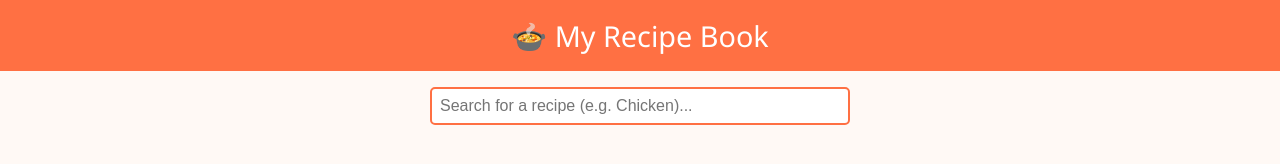
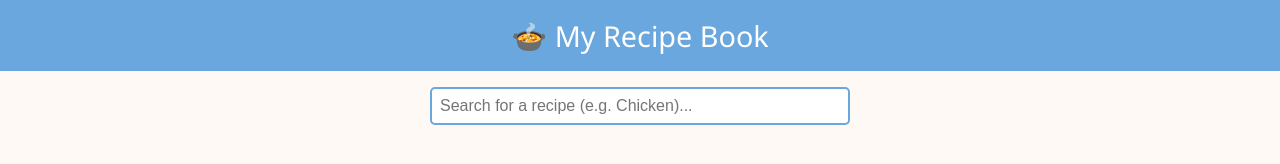
Before and after one commit to madhu-hm/RecipeBook, a plain HTML site: page index.html in a window 1280 px wide. Drawn offline with Linux system fonts and the light colour scheme.

Commit message:
Update index.html

```diff
--- a/index.html
+++ b/index.html
@@ -12,7 +12,7 @@
       padding: 0;
     }
     header {
-      background-color: #ff7043;
+      background-color: rgb(105, 167, 222);
       color: white;
       text-align: center;
       padding: 1rem 0;
@@ -27,7 +27,7 @@
       width: 60%;
       max-width: 400px;
       font-size: 1rem;
-      border: 2px solid #ff7043;
+      border: 2px solid rgb(105, 167, 222);
       border-radius: 5px;
     }
     .recipes {
@@ -62,7 +62,7 @@
     .card-body button {
       margin-top: 0.5rem;
       padding: 0.5rem 1rem;
-      background-color: #ff7043;
+      background-color: rgb(105, 167, 222);
       border: none;
       color: white;
       border-radius: 5px;
```
